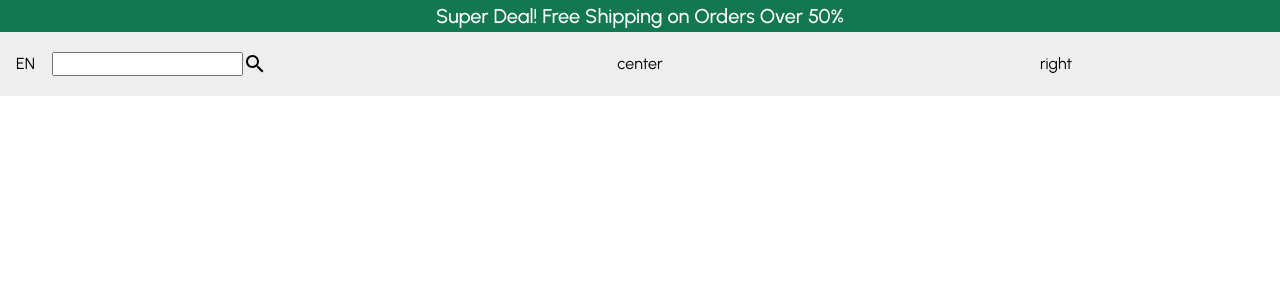
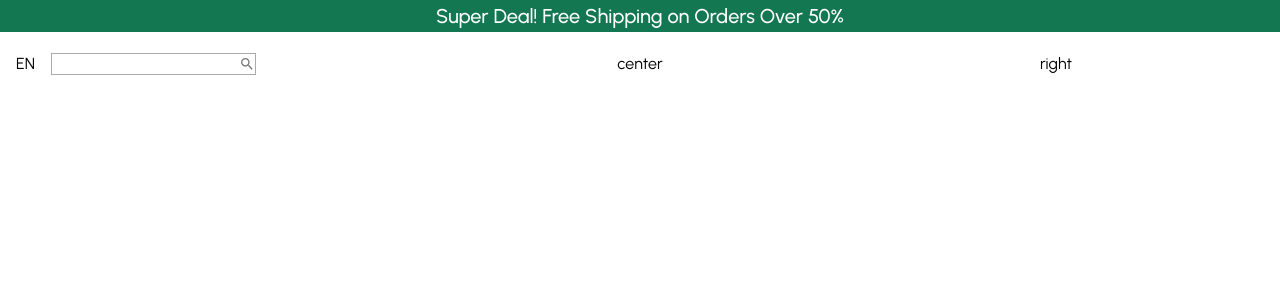
Before and after one commit to adarraji/react-shop, a React (Create React App) app: page / in a window 1280 px wide. Shown: the top 300 px of the page. Built offline with nearby package versions, Linux system fonts and the light colour scheme.

Commit message:
added styles to input and search

```diff
--- a/src/components/Navbar/Navbar.js
+++ b/src/components/Navbar/Navbar.js
@@ -4,14 +4,14 @@ import Search from "@mui/icons-material/Search";
 
 const Navbar = () => {
     return (
-        <div className="bg-light-gray h3 pv2 ph3 flex justify-between items-center">
+        <div className="h3 pv2 ph3 flex justify-between items-center">
             <div className="flex-1 flex items-center">
                 <div className="f5 pointer">
                     {"EN"}
                 </div>
-                <div className="ba b--light-gray flex items-center ml3 pa">
-                    <input />
-                    <Search />
+                <div className="ba b--light-silver flex items-center ml3 pa">
+                    <input className="border-none" />
+                    <Search className="gray" style={{ fontSize: 16 }} />
                 </div>
             </div>
             <div className="flex-1">center</div>
```
